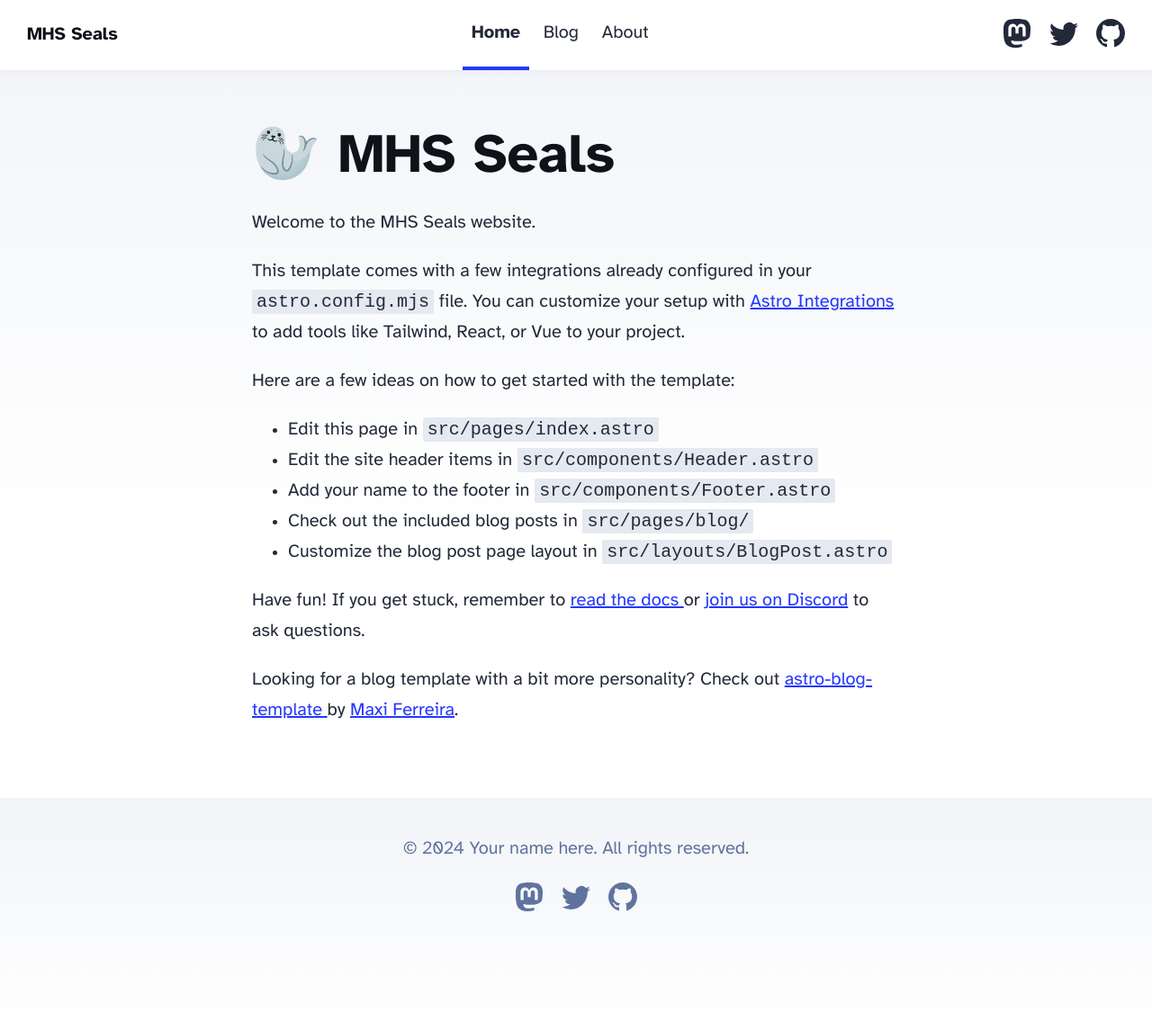
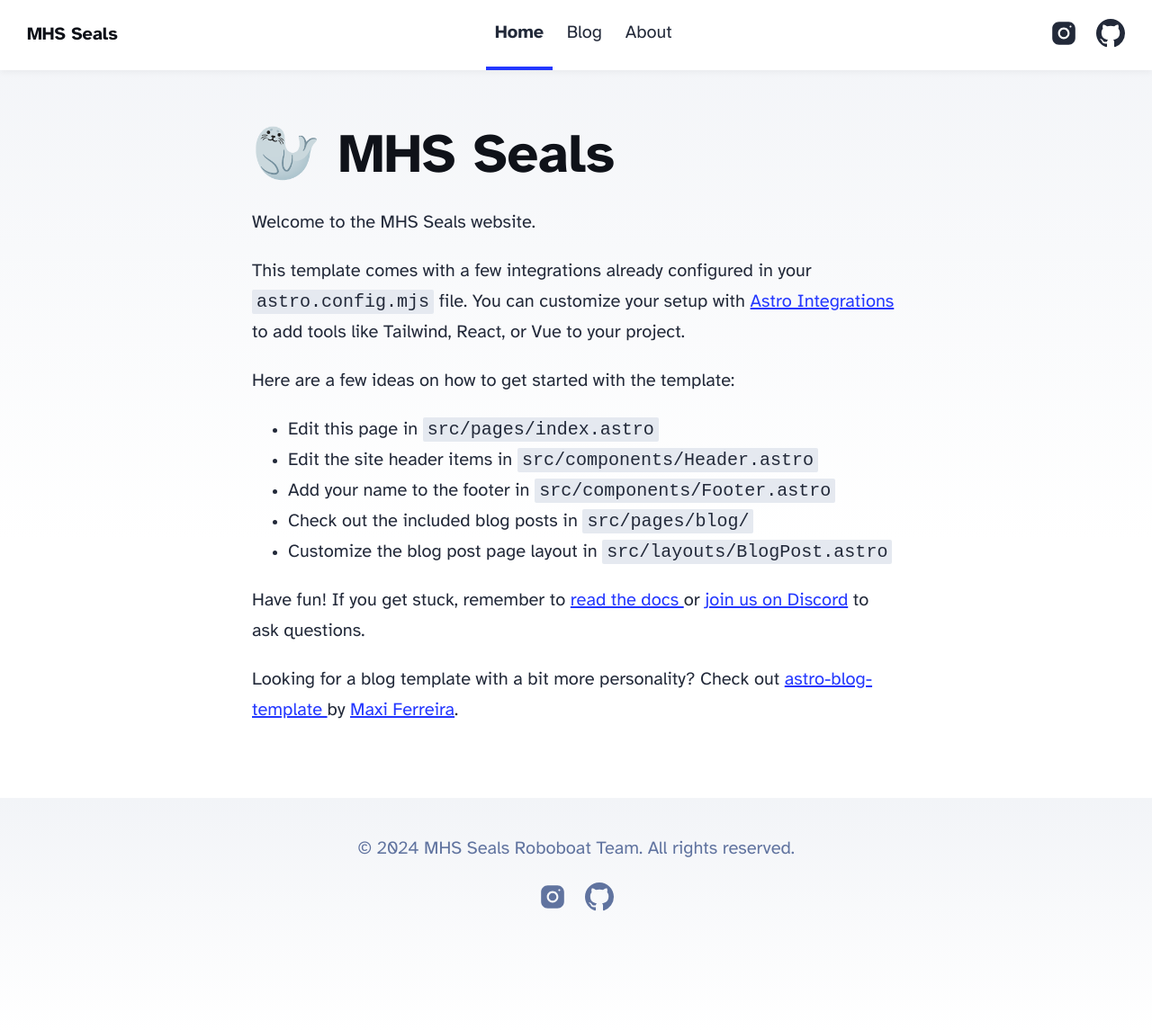
Before and after one commit to MHSeals/website2025, an Astro site: page / in a window 1280 px wide. Shown: the whole page at 90% size. Built offline with nearby package versions, Linux system fonts and the light colour scheme; Astro itself is replaced by a stand-in of ours.

Commit message:
update social links and copyright info

```diff
--- a/src/components/Footer.astro
+++ b/src/components/Footer.astro
@@ -3,34 +3,17 @@ const today = new Date();
 ---
 
 <footer>
-	&copy; {today.getFullYear()} Your name here. All rights reserved.
+	&copy; {today.getFullYear()} MHS Seals Roboboat Team. All rights reserved.
 	<div class="social-links">
-		<a href="https://m.webtoo.ls/@astro" target="_blank">
-			<span class="sr-only">Follow Astro on Mastodon</span>
-			<svg
-				viewBox="0 0 16 16"
-				aria-hidden="true"
-				width="32"
-				height="32"
-				astro-icon="social/mastodon"
-				><path
-					fill="currentColor"
-					d="M11.19 12.195c2.016-.24 3.77-1.475 3.99-2.603.348-1.778.32-4.339.32-4.339 0-3.47-2.286-4.488-2.286-4.488C12.062.238 10.083.017 8.027 0h-.05C5.92.017 3.942.238 2.79.765c0 0-2.285 1.017-2.285 4.488l-.002.662c-.004.64-.007 1.35.011 2.091.083 3.394.626 6.74 3.78 7.57 1.454.383 2.703.463 3.709.408 1.823-.1 2.847-.647 2.847-.647l-.06-1.317s-1.303.41-2.767.36c-1.45-.05-2.98-.156-3.215-1.928a3.614 3.614 0 0 1-.033-.496s1.424.346 3.228.428c1.103.05 2.137-.064 3.188-.189zm1.613-2.47H11.13v-4.08c0-.859-.364-1.295-1.091-1.295-.804 0-1.207.517-1.207 1.541v2.233H7.168V5.89c0-1.024-.403-1.541-1.207-1.541-.727 0-1.091.436-1.091 1.296v4.079H3.197V5.522c0-.859.22-1.541.66-2.046.456-.505 1.052-.764 1.793-.764.856 0 1.504.328 1.933.983L8 4.39l.417-.695c.429-.655 1.077-.983 1.934-.983.74 0 1.336.259 1.791.764.442.505.661 1.187.661 2.046v4.203z"
-				></path></svg
-			>
+		<a href="https://www.instagram.com/mhs_roboboat/" target="_blank">
+			<span class="sr-only">Follow MHS Seals on Instagram</span>
+			<svg xmlns="http://www.w3.org/2000/svg" width="32" height="32" viewBox="0 0 30 30">
+				<path fill="currentColor" d="M 9.9980469 3 C 6.1390469 3 3 6.1419531 3 10.001953 L 3 20.001953 C 3 23.860953 6.1419531 27 10.001953 27 L 20.001953 27 C 23.860953 27 27 23.858047 27 19.998047 L 27 9.9980469 C 27 6.1390469 23.858047 3 19.998047 3 L 9.9980469 3 z M 22 7 C 22.552 7 23 7.448 23 8 C 23 8.552 22.552 9 22 9 C 21.448 9 21 8.552 21 8 C 21 7.448 21.448 7 22 7 z M 15 9 C 18.309 9 21 11.691 21 15 C 21 18.309 18.309 21 15 21 C 11.691 21 9 18.309 9 15 C 9 11.691 11.691 9 15 9 z M 15 11 A 4 4 0 0 0 11 15 A 4 4 0 0 0 15 19 A 4 4 0 0 0 19 15 A 4 4 0 0 0 15 11 z"></path>
+			</svg>
 		</a>
-		<a href="https://twitter.com/astrodotbuild" target="_blank">
-			<span class="sr-only">Follow Astro on Twitter</span>
-			<svg viewBox="0 0 16 16" aria-hidden="true" width="32" height="32" astro-icon="social/twitter"
-				><path
-					fill="currentColor"
-					d="M5.026 15c6.038 0 9.341-5.003 9.341-9.334 0-.14 0-.282-.006-.422A6.685 6.685 0 0 0 16 3.542a6.658 6.658 0 0 1-1.889.518 3.301 3.301 0 0 0 1.447-1.817 6.533 6.533 0 0 1-2.087.793A3.286 3.286 0 0 0 7.875 6.03a9.325 9.325 0 0 1-6.767-3.429 3.289 3.289 0 0 0 1.018 4.382A3.323 3.323 0 0 1 .64 6.575v.045a3.288 3.288 0 0 0 2.632 3.218 3.203 3.203 0 0 1-.865.115 3.23 3.23 0 0 1-.614-.057 3.283 3.283 0 0 0 3.067 2.277A6.588 6.588 0 0 1 .78 13.58a6.32 6.32 0 0 1-.78-.045A9.344 9.344 0 0 0 5.026 15z"
-				></path></svg
-			>
-		</a>
-		<a href="https://github.com/withastro/astro" target="_blank">
-			<span class="sr-only">Go to Astro's GitHub repo</span>
-			<svg viewBox="0 0 16 16" aria-hidden="true" width="32" height="32" astro-icon="social/github"
+		<a href="https://github.com/MHSeals" target="_blank">
+			<span class="sr-only">Go to the MHSeals GitHub org</span>
+			<svg viewBox="0 0 16 16" aria-hidden="true" width="32" height="32"
 				><path
 					fill="currentColor"
 					d="M8 0C3.58 0 0 3.58 0 8c0 3.54 2.29 6.53 5.47 7.59.4.07.55-.17.55-.38 0-.19-.01-.82-.01-1.49-2.01.37-2.53-.49-2.69-.94-.09-.23-.48-.94-.82-1.13-.28-.15-.68-.52-.01-.53.63-.01 1.08.58 1.23.82.72 1.21 1.87.87 2.33.66.07-.52.28-.87.51-1.07-1.78-.2-3.64-.89-3.64-3.95 0-.87.31-1.59.82-2.15-.08-.2-.36-1.02.08-2.12 0 0 .67-.21 2.2.82.64-.18 1.32-.27 2-.27.68 0 1.36.09 2 .27 1.53-1.04 2.2-.82 2.2-.82.44 1.1.16 1.92.08 2.12.51.56.82 1.27.82 2.15 0 3.07-1.87 3.75-3.65 3.95.29.25.54.73.54 1.48 0 1.07-.01 1.93-.01 2.2 0 .21.15.46.55.38A8.012 8.012 0 0 0 16 8c0-4.42-3.58-8-8-8z"
--- a/src/components/Header.astro
+++ b/src/components/Header.astro
@@ -12,26 +12,14 @@ import { SITE_TITLE } from '../consts';
 			<HeaderLink href="/about">About</HeaderLink>
 		</div>
 		<div class="social-links">
-			<a href="https://m.webtoo.ls/@astro" target="_blank">
-				<span class="sr-only">Follow Astro on Mastodon</span>
-				<svg viewBox="0 0 16 16" aria-hidden="true" width="32" height="32"
-					><path
-						fill="currentColor"
-						d="M11.19 12.195c2.016-.24 3.77-1.475 3.99-2.603.348-1.778.32-4.339.32-4.339 0-3.47-2.286-4.488-2.286-4.488C12.062.238 10.083.017 8.027 0h-.05C5.92.017 3.942.238 2.79.765c0 0-2.285 1.017-2.285 4.488l-.002.662c-.004.64-.007 1.35.011 2.091.083 3.394.626 6.74 3.78 7.57 1.454.383 2.703.463 3.709.408 1.823-.1 2.847-.647 2.847-.647l-.06-1.317s-1.303.41-2.767.36c-1.45-.05-2.98-.156-3.215-1.928a3.614 3.614 0 0 1-.033-.496s1.424.346 3.228.428c1.103.05 2.137-.064 3.188-.189zm1.613-2.47H11.13v-4.08c0-.859-.364-1.295-1.091-1.295-.804 0-1.207.517-1.207 1.541v2.233H7.168V5.89c0-1.024-.403-1.541-1.207-1.541-.727 0-1.091.436-1.091 1.296v4.079H3.197V5.522c0-.859.22-1.541.66-2.046.456-.505 1.052-.764 1.793-.764.856 0 1.504.328 1.933.983L8 4.39l.417-.695c.429-.655 1.077-.983 1.934-.983.74 0 1.336.259 1.791.764.442.505.661 1.187.661 2.046v4.203z"
-					></path></svg
-				>
+			<a href="https://www.instagram.com/mhs_roboboat/" target="_blank">
+				<span class="sr-only">Follow MHS Seals on Instagram</span>
+				<svg xmlns="http://www.w3.org/2000/svg" width="32" height="32" viewBox="0 0 30 30">
+					<path fill="currentColor" d="M 9.9980469 3 C 6.1390469 3 3 6.1419531 3 10.001953 L 3 20.001953 C 3 23.860953 6.1419531 27 10.001953 27 L 20.001953 27 C 23.860953 27 27 23.858047 27 19.998047 L 27 9.9980469 C 27 6.1390469 23.858047 3 19.998047 3 L 9.9980469 3 z M 22 7 C 22.552 7 23 7.448 23 8 C 23 8.552 22.552 9 22 9 C 21.448 9 21 8.552 21 8 C 21 7.448 21.448 7 22 7 z M 15 9 C 18.309 9 21 11.691 21 15 C 21 18.309 18.309 21 15 21 C 11.691 21 9 18.309 9 15 C 9 11.691 11.691 9 15 9 z M 15 11 A 4 4 0 0 0 11 15 A 4 4 0 0 0 15 19 A 4 4 0 0 0 19 15 A 4 4 0 0 0 15 11 z"></path>
+				</svg>
 			</a>
-			<a href="https://twitter.com/astrodotbuild" target="_blank">
-				<span class="sr-only">Follow Astro on Twitter</span>
-				<svg viewBox="0 0 16 16" aria-hidden="true" width="32" height="32"
-					><path
-						fill="currentColor"
-						d="M5.026 15c6.038 0 9.341-5.003 9.341-9.334 0-.14 0-.282-.006-.422A6.685 6.685 0 0 0 16 3.542a6.658 6.658 0 0 1-1.889.518 3.301 3.301 0 0 0 1.447-1.817 6.533 6.533 0 0 1-2.087.793A3.286 3.286 0 0 0 7.875 6.03a9.325 9.325 0 0 1-6.767-3.429 3.289 3.289 0 0 0 1.018 4.382A3.323 3.323 0 0 1 .64 6.575v.045a3.288 3.288 0 0 0 2.632 3.218 3.203 3.203 0 0 1-.865.115 3.23 3.23 0 0 1-.614-.057 3.283 3.283 0 0 0 3.067 2.277A6.588 6.588 0 0 1 .78 13.58a6.32 6.32 0 0 1-.78-.045A9.344 9.344 0 0 0 5.026 15z"
-					></path></svg
-				>
-			</a>
-			<a href="https://github.com/withastro/astro" target="_blank">
-				<span class="sr-only">Go to Astro's GitHub repo</span>
+			<a href="https://github.com/MHSeals" target="_blank">
+				<span class="sr-only">Go to the MHSeals GitHub org</span>
 				<svg viewBox="0 0 16 16" aria-hidden="true" width="32" height="32"
 					><path
 						fill="currentColor"
```
